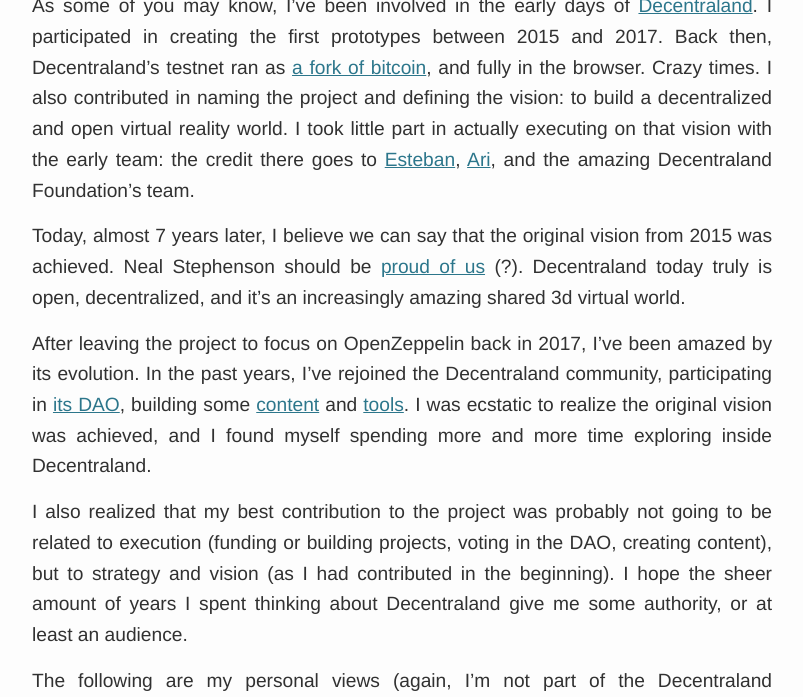
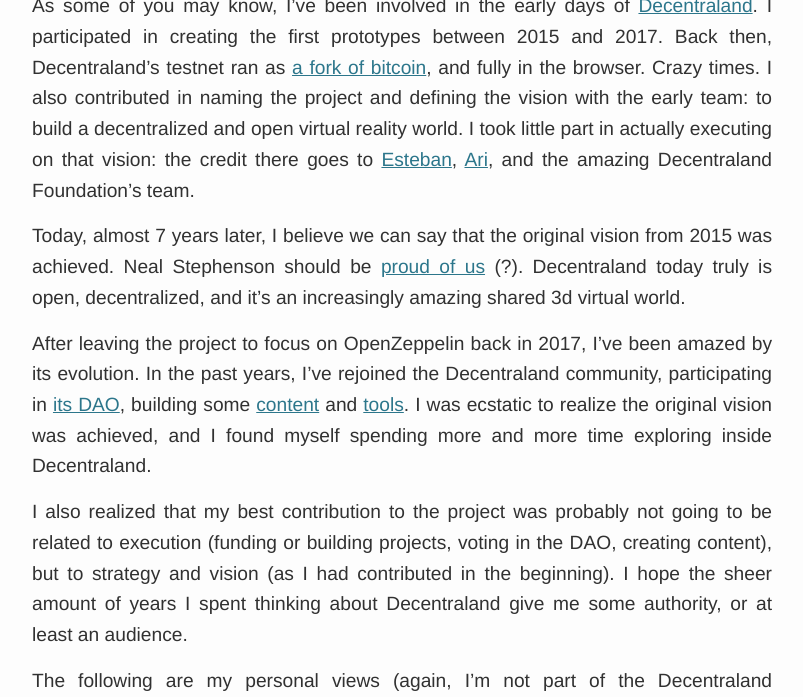
Before and after one commit to tobyornottobe/maraoz.github.io, a Jekyll site: the page built from _posts/2022-01-01-decentraland-vision.md, in a window 1280 px wide and 900 px high, scrolled down 664 px, cut to the strip 203-900 px from the top of the window. Shown: the whole strip, without its empty margins (238-1041 px from the left). Built offline with Jekyll 4.4.1, drawn with Linux system fonts in a browser that asks for light colours.

```diff
--- a/_posts/2022-01-01-decentraland-vision.md
+++ b/_posts/2022-01-01-decentraland-vision.md
@@ -5,7 +5,7 @@ draft: true
 ---
 <img class="cover" src="/img/decentraland-vision/cover.jpg">
 
-As some of you may know, I've been involved in the early days of [Decentraland](https://decentraland.org/). I participated in creating the first prototypes between 2015 and 2017. Back then, Decentraland's testnet ran as [a fork of bitcoin](https://github.com/decentraland/bronzeage-node/commit/7a5245e8434558d298d07d0dd2bd9862ca3af408), and fully in the browser. Crazy times. I also contributed in naming the project and defining the vision: to build a decentralized and open virtual reality world. I took little part in actually executing on that vision with the early team: the credit there goes to [Esteban](https://twitter.com/eordano), [Ari](https://twitter.com/arimeilich), and the amazing Decentraland Foundation's team.
+As some of you may know, I've been involved in the early days of [Decentraland](https://decentraland.org/). I participated in creating the first prototypes between 2015 and 2017. Back then, Decentraland's testnet ran as [a fork of bitcoin](https://github.com/decentraland/bronzeage-node/commit/7a5245e8434558d298d07d0dd2bd9862ca3af408), and fully in the browser. Crazy times. I also contributed in naming the project and defining the vision with the early team: to build a decentralized and open virtual reality world. I took little part in actually executing on that vision: the credit there goes to [Esteban](https://twitter.com/eordano), [Ari](https://twitter.com/arimeilich), and the amazing Decentraland Foundation's team.
 
 Today, almost 7 years later, I believe we can say that the original vision from 2015 was achieved. Neal Stephenson should be [proud of us](https://images.gr-assets.com/authors/1430920344p8/545.jpg) (?). Decentraland today truly is open, decentralized, and it's an increasingly amazing shared 3d virtual world.
 
```
